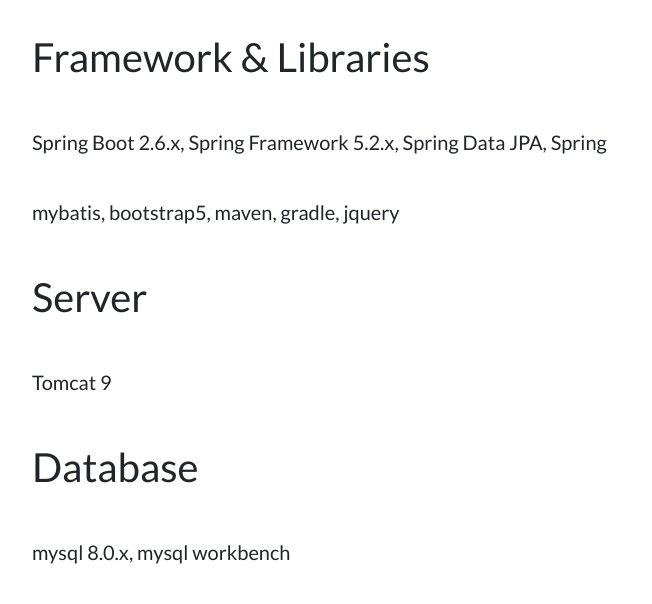
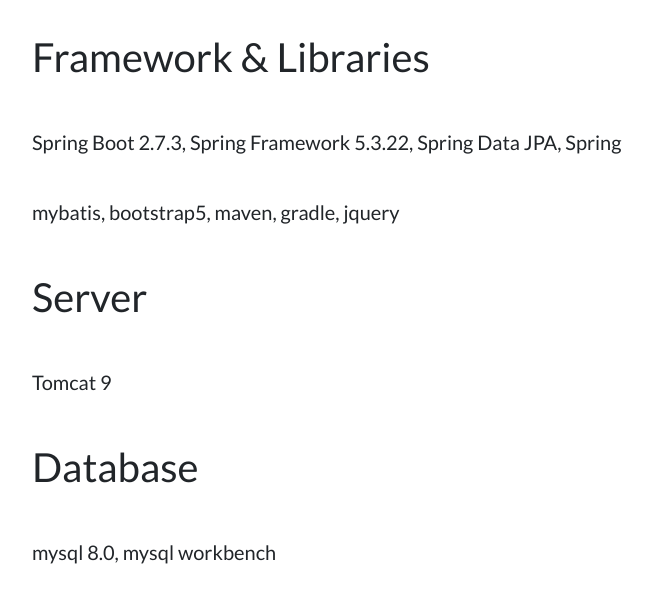
Before and after one commit to Wnstjrdl/Wnstjrdl.github.io, a plain HTML site: page index.html in a window 1280 px wide. Shown: the part 2660-3264 px from the top of the page, without its empty margins (50-702 px from the left). Drawn offline with nearby package versions, Linux system fonts and the light colour scheme.

Commit message:
깃허브 조아

```diff
--- a/index.html
+++ b/index.html
@@ -159,18 +159,19 @@
                     <p class="fs-1"> Language</p><br />
                     <p class="fs-5">  Java 11, javascript, jsp, css, html</p><br />
                     <p class="fs-1"> Framework & Libraries</p><br />
-                    <p class="fs-5">  Spring Boot 2.6.x, Spring Framework 5.2.x, Spring Data JPA, Spring</p><br />
+                    <p class="fs-5">  Spring Boot 2.7.3, Spring Framework 5.3.22, Spring Data JPA, Spring</p><br />
                     <p class="fs-5">    mybatis, bootstrap5, maven, gradle, jquery</p><br />
                     <p class="fs-1">   Server</p><br />
                     <p class="fs-5">   Tomcat 9</p><br />
                     <p class="fs-1">   Database</p><br />
-                    <p class="fs-5">    mysql 8.0.x, mysql workbench</p><br />
+                    <p class="fs-5">    mysql 8.0, mysql workbench</p><br />
                     <p class="fs-1">   api</p><br />
                     <p class="fs-5">  kakao address, kakao map</p> <br />
                     <p class="fs-1">   configuration management</p><br />
                     <p class="fs-5">    git, github</p><br />
                     <p class="fs-1">    etc</p><br />
                     <p class="fs-5">    Notion</p>
+
                 <!-- Contact Section Form-->
                 <div class="row justify-content-center">
                     <div class="col-lg-8 col-xl-7">
```
